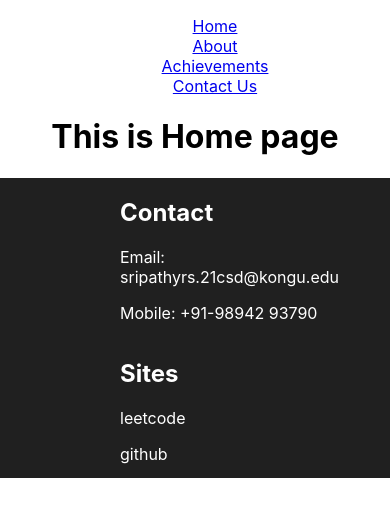
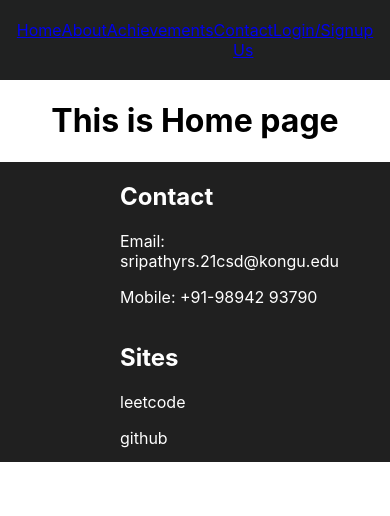
Before and after one commit to sripathy914/MERN-React, a React (Create React App) app: page /Home in a window 390 px wide. Shown: the top 516 px of the page. Built offline with nearby package versions, Linux system fonts and the light colour scheme.

Commit message:
comitted

```diff
--- a/src/App.js
+++ b/src/App.js
@@ -3,7 +3,7 @@ import NavBar from './NavBar/NavBar';
 import About from './NavBar/About';
 import Achievements from './NavBar/Achiements'
 import ContactUs from './NavBar/ContactUs';
-// import Login from './NavBar/Login';
+import Login from './NavBar/Login';
 import Footer from './NavBar/Footer';
 import './NavBar/NavBar.css'
 
@@ -22,7 +22,7 @@ function App() {
             <Route path="/About" element={<About/>}/>
             <Route path="/Achievements" element={<Achievements/>}/>
             <Route path="/ContactUs" element={<ContactUs/>}/>
-            {/* <Route path="/Login" element={<Login/>}/> */}
+            <Route path="/Login" element={<Login/>}/>
           </Routes>
           <Footer />
       </BrowserRouter>
--- a/src/NavBar/NavBar.css
+++ b/src/NavBar/NavBar.css
@@ -1,13 +1,16 @@
 
-@media (max-width:425px)
+@media (max-width:499px)
 {
 ol{
     display: flex;
-    justify-content: space-evenly;
-    flex-direction: column;
+    justify-content:center;
+    flex-direction: row;
     width: auto;
-    list-style-type:none;
-
+    list-style-type: none;
+    background-color: rgb(32, 33, 33);
+    padding: 20px;
+    color: white;
+    margin: 0px;
 }
 }
 @media (min-width:500px)
@@ -24,7 +27,7 @@ ol{
     background-color: rgb(32, 33, 33);
     color: white;
     filter: drop-shadow(0px 0px 5px rgb(252, 252, 252));
-    font-size: large;
+    font-size: medium;
 
 
 }
@@ -40,6 +43,7 @@ ol{
     color: rgb(0, 0, 0);
     margin: 0px;
 
+
  }
 
 }
--- a/src/NavBar/NavBar.jsx
+++ b/src/NavBar/NavBar.jsx
@@ -8,7 +8,7 @@ const NavBar = () =>{
             <li><Link to="/About" class="navlink">About</Link></li>
             <li><Link to="/Achievements" class="navlink">Achievements</Link></li>
             <li><Link to="/ContactUs" class="navlink">Contact Us</Link></li>
-            {/* <li><Link to="/Login">Login/Signup</Link></li> */}
+             <li><Link to="/Login">Login/Signup</Link></li>
         </ol>
 
     )
```
Also changed, not shown: src/NavBar/Footer.jsx (line endings or trailing spaces).
